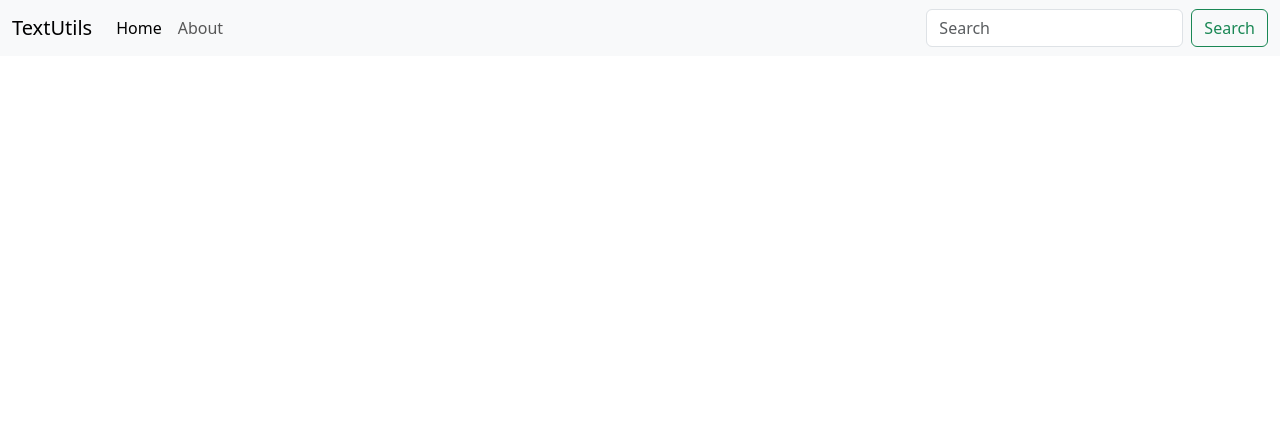
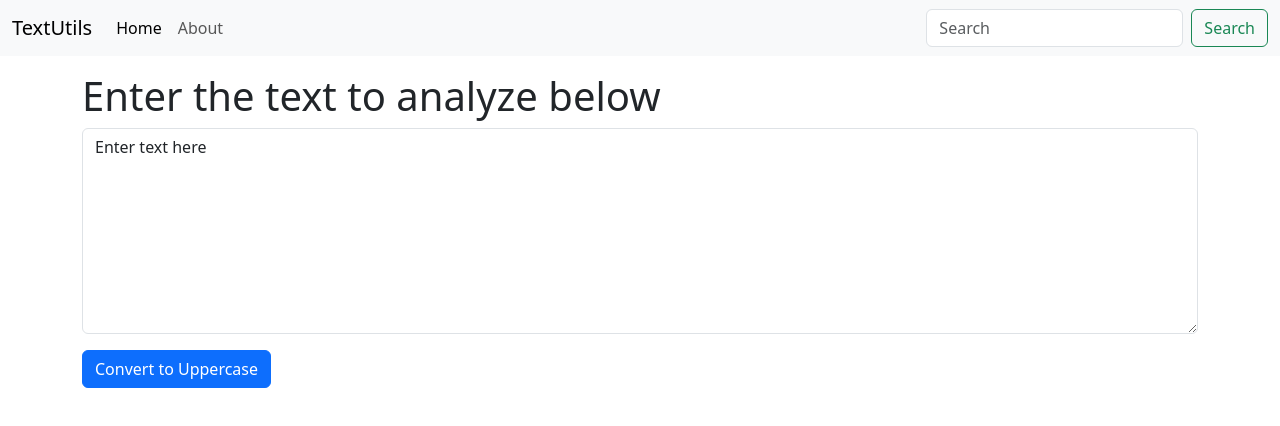
Before and after one commit to Apoorv012/React-TextUtils, a React (Create React App) app: page / in a window 1280 px wide. Shown: the top 426 px of the page. Built offline with nearby package versions, Linux system fonts and the light colour scheme.

Commit message:
Added text-box and functionality of convert to uppercase button

```diff
--- a/src/App.js
+++ b/src/App.js
@@ -1,51 +1,14 @@
 import "./App.css";
+import Navbar from "./components/Navbar";
+import TextForm from "./components/TextForm";
 
 function App() {
   return (
     <>
-      <nav className="navbar navbar-expand-lg bg-body-tertiary">
-        <div className="container-fluid">
-          <a className="navbar-brand" href="/">
-            TextUtils
-          </a>
-          <button
-            className="navbar-toggler"
-            type="button"
-            data-bs-toggle="collapse"
-            data-bs-target="#navbarSupportedContent"
-            aria-controls="navbarSupportedContent"
-            aria-expanded="false"
-            aria-label="Toggle navigation"
-          >
-            <span className="navbar-toggler-icon"></span>
-          </button>
-          <div className="collapse navbar-collapse" id="navbarSupportedContent">
-            <ul className="navbar-nav me-auto mb-2 mb-lg-0">
-              <li className="nav-item">
-                <a className="nav-link active" aria-current="page" href="/">
-                  Home
-                </a>
-              </li>
-              <li className="nav-item">
-                <a className="nav-link" href="/">
-                  About
-                </a>
-              </li>
-            </ul>
-            <form className="d-flex" role="search">
-              <input
-                className="form-control me-2"
-                type="search"
-                placeholder="Search"
-                aria-label="Search"
-              />
-              <button className="btn btn-outline-success" type="submit">
-                Search
-              </button>
-            </form>
-          </div>
-        </div>
-      </nav>
+      <Navbar title="TextUtils" />
+      <div className="container my-3">
+        <TextForm heading="Enter the text to analyze below" />
+      </div>
     </>
   );
 }
--- /dev/null
+++ b/src/components/Navbar.js
@@ -0,0 +1,58 @@
+import React from "react";
+import PropTypes from "prop-types";
+
+export default function Navbar(props) {
+  return (
+    <nav className="navbar navbar-expand-lg bg-body-tertiary">
+      <div className="container-fluid">
+        <a className="navbar-brand" href="/">
+          {props.title}
+        </a>
+        <button
+          className="navbar-toggler"
+          type="button"
+          data-bs-toggle="collapse"
+          data-bs-target="#navbarSupportedContent"
+          aria-controls="navbarSupportedContent"
+          aria-expanded="false"
+          aria-label="Toggle navigation"
+        >
+          <span className="navbar-toggler-icon"></span>
+        </button>
+        <div className="collapse navbar-collapse" id="navbarSupportedContent">
+          <ul className="navbar-nav me-auto mb-2 mb-lg-0">
+            <li className="nav-item">
+              <a className="nav-link active" aria-current="page" href="/">
+                Home
+              </a>
+            </li>
+            <li className="nav-item">
+              <a className="nav-link" href="/">
+                About
+              </a>
+            </li>
+          </ul>
+          <form className="d-flex" role="search">
+            <input
+              className="form-control me-2"
+              type="search"
+              placeholder="Search"
+              aria-label="Search"
+            />
+            <button className="btn btn-outline-success" type="submit">
+              Search
+            </button>
+          </form>
+        </div>
+      </div>
+    </nav>
+  );
+}
+
+Navbar.propTypes = {
+  title: PropTypes.string.isRequired,
+};
+
+Navbar.defaultProps = {
+  title: "Set Title here",
+};
--- /dev/null
+++ b/src/components/TextForm.js
@@ -0,0 +1,32 @@
+import React, { useState } from "react";
+
+export default function TextForm(props) {
+  const handleUppercaseClick = () => {
+    let newText = text.toUpperCase();
+    setText(newText);
+  };
+
+  const handleOnChanged = (event) => {
+    setText(event.target.value);
+  };
+
+  const [text, setText] = useState("Enter text here");
+
+  return (
+    <>
+      <h1>{props.heading}</h1>
+      <div className="mb-3">
+        <textarea
+          className="form-control"
+          value={text}
+          id="myBox"
+          rows="8"
+          onChange={handleOnChanged}
+        ></textarea>
+      </div>
+      <button className="btn btn-primary" onClick={handleUppercaseClick}>
+        Convert to Uppercase
+      </button>
+    </>
+  );
+}
```
